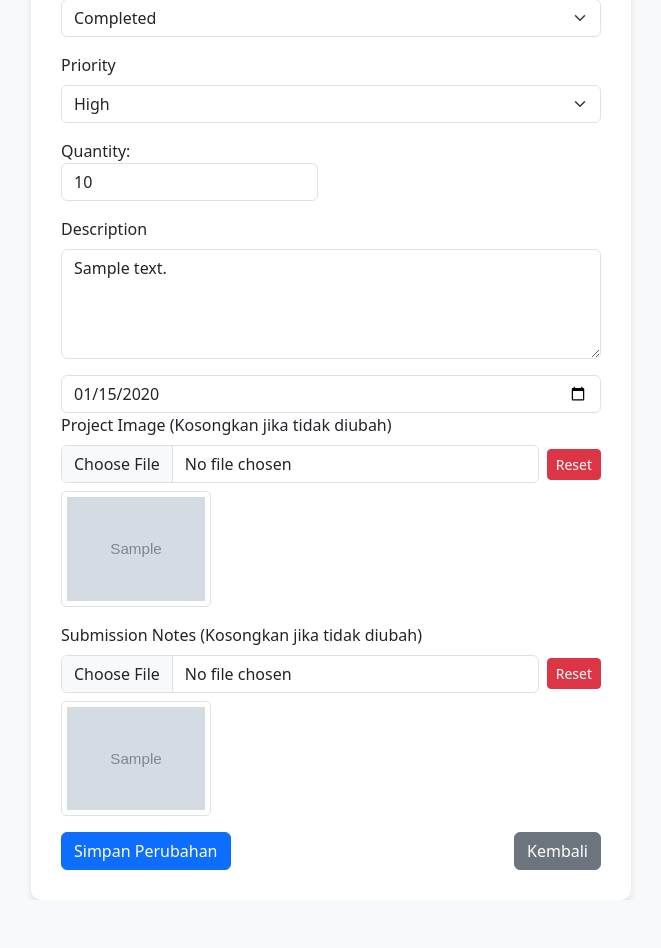
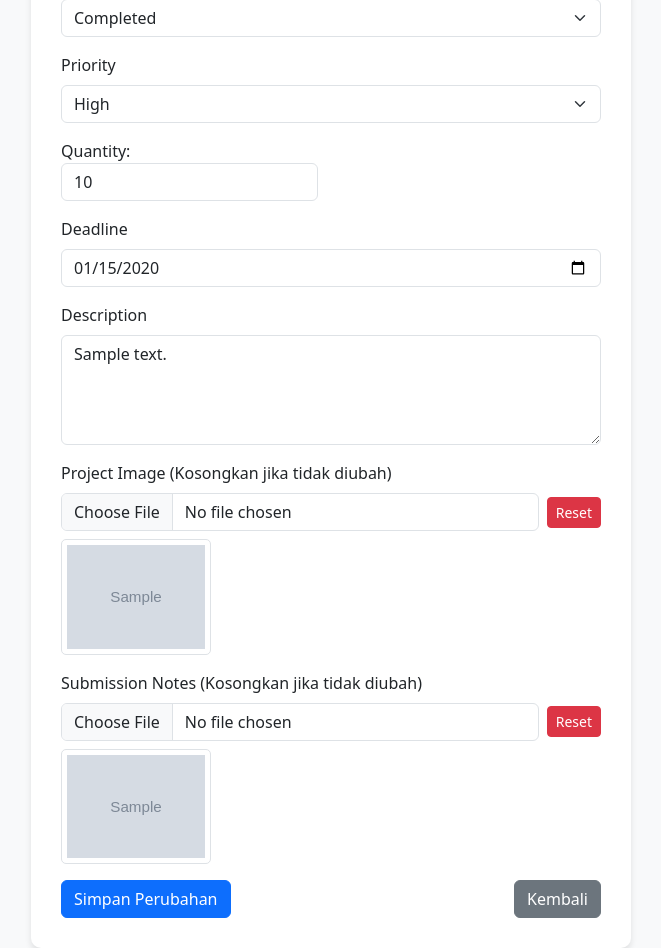
Before and after one commit to itskulen/bigscreenproject, a PHP site: page /mascot_edit.php?id=1 in a window 1280 px wide. Shown: the part 341-1289 px from the top of the page, without its empty margins (309-970 px from the left). Before the commit the page ends 1241 px from the top, so only its background shows below. Run offline with PHP 8.4, Linux system fonts and the light colour scheme; a user stored in the database is signed in; tables that the repository leaves empty hold one stand-in row (values such as "Sample post"); grey boxes marked "Sample" are stand-in pictures; some libraries are stand-ins or nearby versions.

Commit message:
`Added deadline and description fields to mascot admin and edit pages, and updated logo link on mascot index page.`

```diff
--- a/mascot_edit.php
+++ b/mascot_edit.php
@@ -111,12 +111,12 @@ if ($_SERVER['REQUEST_METHOD'] == 'POST') {
                 <div class="mb-3">
                     <label for="project_name" class="form-label">Project Name</label>
                     <input type="text" name="project_name" id="project_name" class="form-control"
-                        value="<?= htmlspecialchars($data['project_name']) ?>" required>
+                        value="<?= htmlspecialchars($data['project_name'] ?? '') ?>" required>
                 </div>
                 <div class="mb-3">
                     <label for="subform_embed" class="form-label">Submission Form Embed Link</label>
                     <input type="text" name="subform_embed" id="subform_embed" class="form-control"
-                        value="<?= htmlspecialchars($data['subform_embed']) ?>"
+                        value="<?= htmlspecialchars($data['subform_embed'] ?? '') ?>"
                         placeholder="Enter Submission Form Embed Link">
                 </div>
                 <div class="mb-3">
@@ -153,14 +153,18 @@ if ($_SERVER['REQUEST_METHOD'] == 'POST') {
                         value="<?= htmlspecialchars($data['quantity']) ?>" min="1" required>
                 </div>
                 <div class="mb-3">
+                    <label for="deadline" class="form-label">Deadline</label>
+                    <input type="date" name="deadline" id="deadline" class="form-control"
+                        value="<?= htmlspecialchars($data['deadline'] ?? '') ?>" required>
+                </div>
+                <div class="mb-3">
                     <label for="description" class="form-label">Description</label>
                     <textarea name="description" id="description" class="form-control" rows="4"
-                        required><?= htmlspecialchars($data['description']) ?></textarea>
+                        required><?= htmlspecialchars($data['description'] ?? '') ?></textarea>
                 </div>
-                <input type="date" name="deadline" id="deadline" class="form-control"
-                    value="<?= htmlspecialchars($data['deadline']) ?>" required>
                 <div class="mb-3">
-                    <label for="project_image" class="form-label">Project Image (Kosongkan jika tidak diubah)</label>
+                    <label for="project_image" class="form-label">Project Image (Kosongkan jika tidak
+                        diubah)</label>
                     <div class="d-flex align-items-center">
                         <input type="file" name="project_image" id="project_image" class="form-control me-2">
                         <button type="button" class="btn btn-sm btn-danger"
--- a/mascot_index.php
+++ b/mascot_index.php
@@ -411,7 +411,9 @@ $username = $isLoggedIn ? $_SESSION : null;
     <div class="d-flex justify-content-between align-items-center mb-3">
         <div class="d-flex align-items-center">
             <!-- Logo Mascot -->
-            <img src="uploads/logo.png" alt="Mascot Logo" style="width: 50px; height: 50px; margin-right: 5px;">
+            <a href="costume_index.php">
+                <img src="uploads/me.png" alt="Mascot Logo" style="width: 50px; height: 50px; margin-right: 5px;">
+            </a>
             <h2 class="fw-bold text-purple mb-0">Mascot Project List</h2>
         </div>
         <!-- Tombol Login atau Dashboard -->
```
Also changed, not shown: mascot_admin.php (+11 -12 lines).
